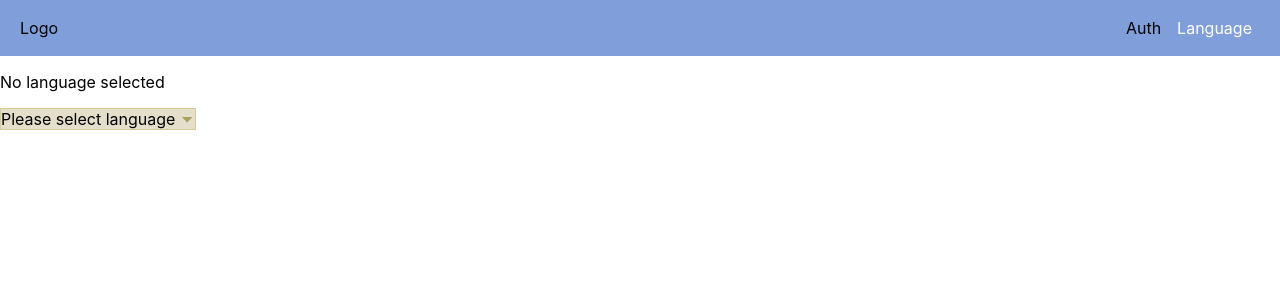
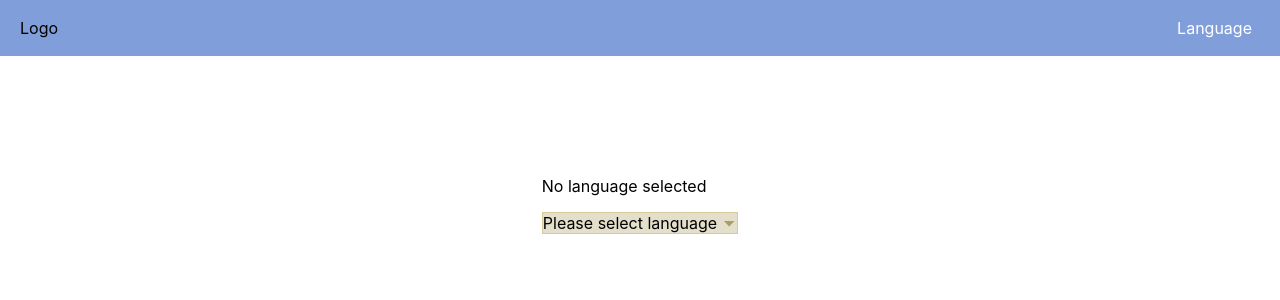
Before and after one commit to dzheleznyakov/ZhLingvoUI, a React app: page /language in a window 1280 px wide. Shown: the top 300 px of the page. Built offline with nearby package versions, Linux system fonts and the light colour scheme.

Commit message:
Centralise page content

```diff
--- a/src/components/Language/LanguageChooser/LanguageChooser.js
+++ b/src/components/Language/LanguageChooser/LanguageChooser.js
@@ -5,6 +5,7 @@ import Language from '../elements/Language';
 import Dropdown from '../../UI/Dropdown/Dropdown';
 import Spinner from '../../UI/Spinner/Spinner';
 import * as actions from '../../../store/actions/';
+import styles from './LanguageChooser.module.css';
 
 class LanguageChooser extends Component {
   componentDidMount() {
@@ -45,10 +46,10 @@ class LanguageChooser extends Component {
     }
 
     return (
-      <React.Fragment>
+      <div className={styles.LanguageChooser}>
         {currentLanguageMessage}
         {this.renderDropdown()}
-      </React.Fragment>
+      </div>
     );
   };
 }
--- /dev/null
+++ b/src/components/Language/LanguageChooser/LanguageChooser.module.css
@@ -0,0 +1,3 @@
+.LanguageChooser {
+  margin-top: 100px;
+}
--- a/src/components/Navigation/NavigationItems/NavigationItems.js
+++ b/src/components/Navigation/NavigationItems/NavigationItems.js
@@ -20,7 +20,7 @@ const navigationItems = (props) => {
 
   return (
     <ul className={styles.NavigationItems}>
-      <NavigationItem link='/auth'>Auth</NavigationItem>
+      {/* <NavigationItem link='/auth'>Auth</NavigationItem> */}
       <NavigationItem link='/language'>Language</NavigationItem>
       {learningPages}
     </ul>
--- a/src/components/Navigation/Toolbar/Toolbar.js
+++ b/src/components/Navigation/Toolbar/Toolbar.js
@@ -4,7 +4,7 @@ import styles from './Toolbar.module.css';
 
 import NavigationItems from '../NavigationItems/NavigationItems';
 
-const toolbar = (props) => (
+const toolbar = () => (
   <header className={styles.Toolbar}>
     <div>Logo</div>
     <nav className={styles.DesktopOnly}>
--- a/src/hoc/Layout/Layout.js
+++ b/src/hoc/Layout/Layout.js
@@ -7,9 +7,9 @@ import Toolbar from '../../components/Navigation/Toolbar/Toolbar';
 const layout = (props) => (
   <React.Fragment>
     <Toolbar />
-    <div className={styles.Content}>
+    <main className={styles.Content}>
       {props.children}
-    </div>
+    </main>
   </React.Fragment>
 );
 
--- a/src/hoc/Layout/Layout.module.css
+++ b/src/hoc/Layout/Layout.module.css
@@ -1,3 +1,4 @@
 .Content {
-  margin-top: 72px;
+  margin: 0 auto;
+  padding-top: 20px;
 }
--- a/src/index.css
+++ b/src/index.css
@@ -12,3 +12,14 @@ code {
   font-family: source-code-pro, Menlo, Monaco, Consolas, "Courier New",
     monospace;
 }
+
+#root {
+  display: grid;
+  grid-template-rows: 56px auto;
+  grid-template-areas: "header"
+                       "main";
+}
+
+main {
+  grid-area: main;
+}
```
